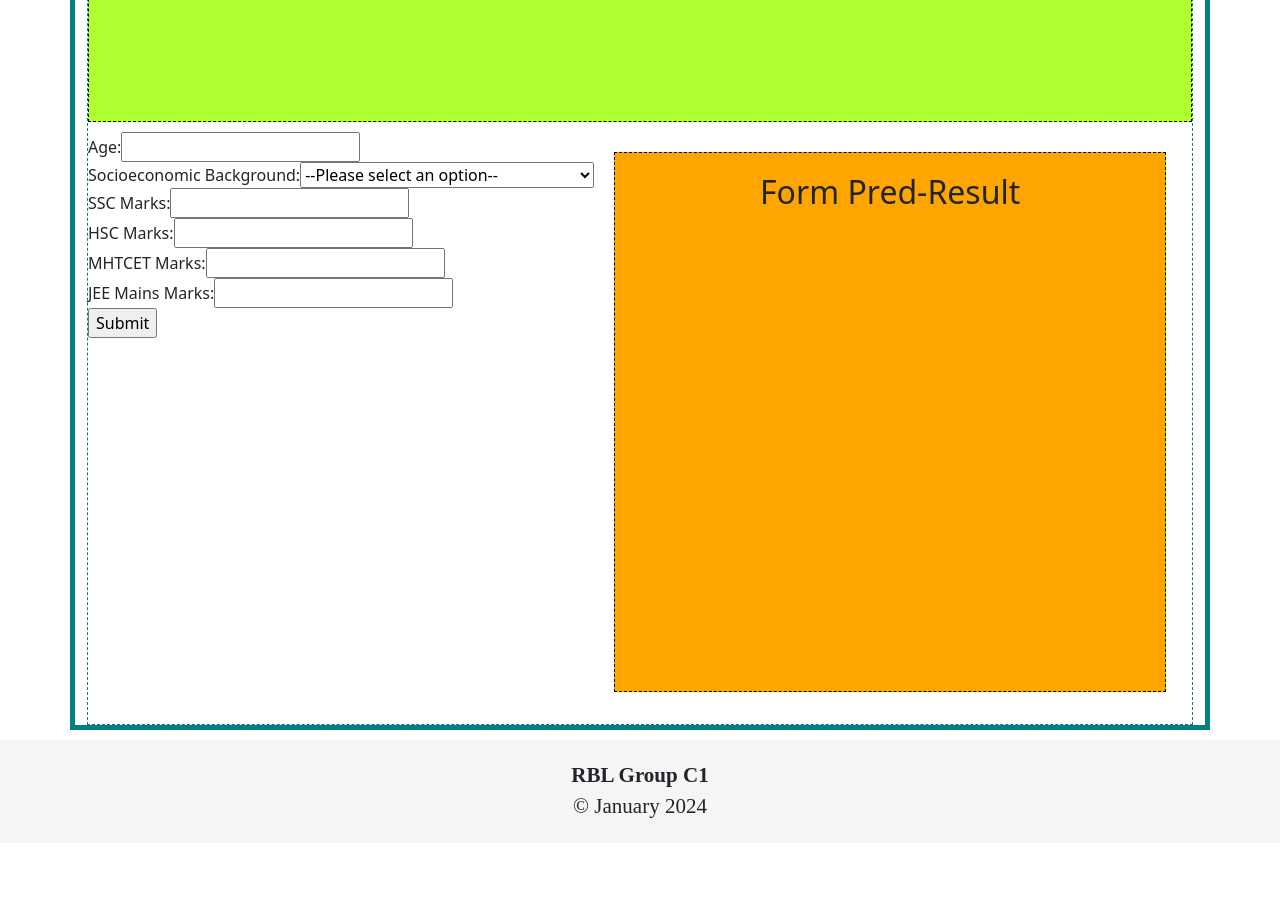
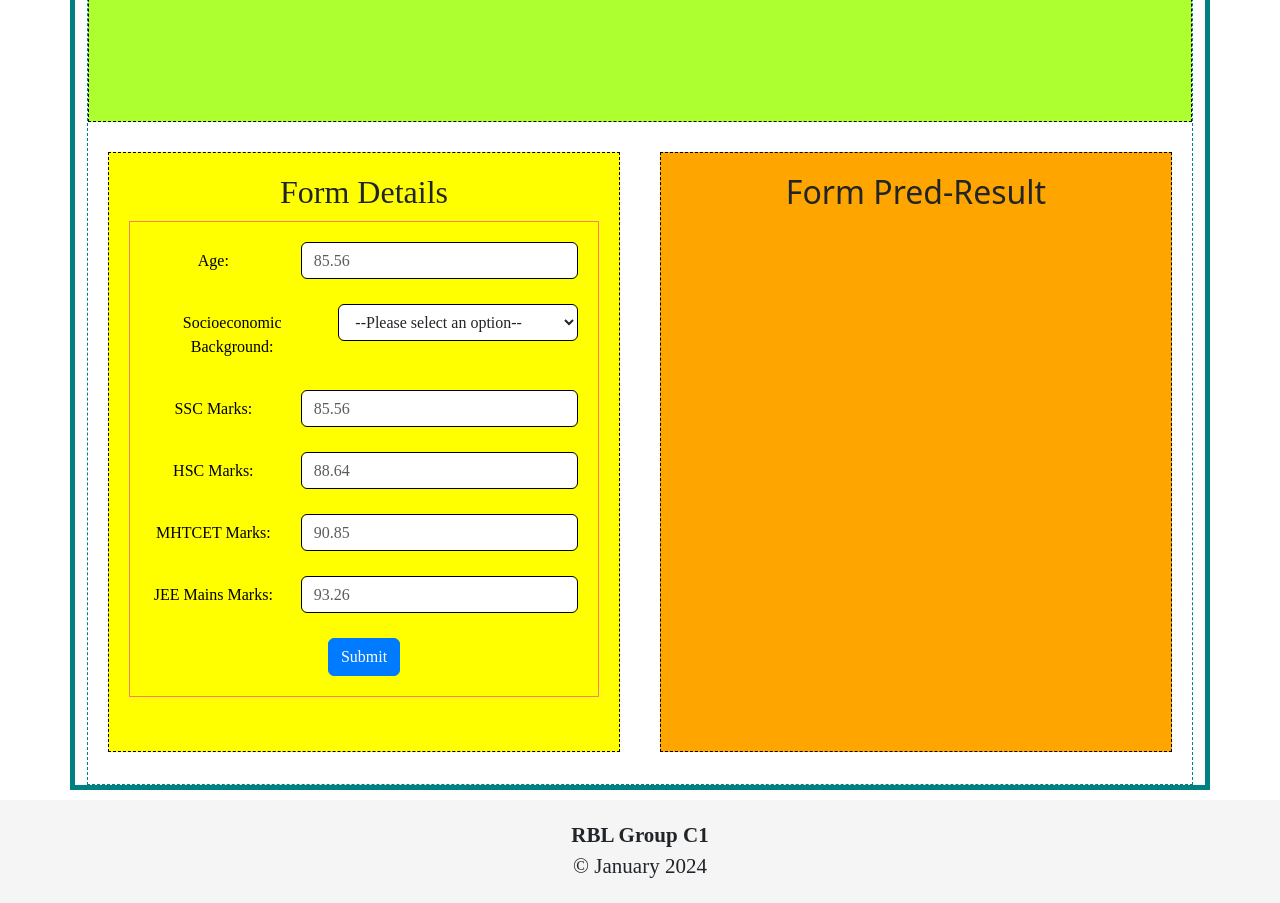
Before and after one commit to KarthikShetty27/project-frontend, a React (Create React App) app: page / in a window 1280 px wide. Shown: the part 620-1523 px from the top of the page. Before the commit the page ends 1463 px from the top, so only its background shows below. Built offline with nearby package versions, Linux system fonts and the light colour scheme.

Commit message:
Changes-2.1

```diff
--- a/src/pages/Form.js
+++ b/src/pages/Form.js
@@ -21,81 +21,70 @@ function Form() {
   };
 
   return (
+    <div id="finput">
+      <h2> Form Details </h2>
+      <div className='form-data'>
         <form onSubmit={handleSubmit}>
-      <label>
-        Age:
-        <input
-          type="text"
-          value={age}
-          onChange={(event) => setAge(event.target.value)}
-          required
-        />
-      </label>
+        {/* Age */}
+          <div className="form-group row">
+            <label for="Age"  className="col-sm-4 col-form-label">Age: </label>
+            <div className="col-sm-8">
+              <input className="form-control" id="Age" type="text" placeholder="85.56" value={age} onChange={(event) => setAge(event.target.value)} required />
+            </div>
+          </div>
           <br />
-      <label>
-        Socioeconomic Background:
-        <select
-          value={seb}
-          onChange={(event) => setSeb(event.target.value)}
-          required
-        >
+        {/* Socioeconomic Background */}
+          <div  className="form-group row">
+            <label for="SEB"  className="col-sm-5 col-form-label">Socioeconomic Background: </label>
+            <div  className="col-sm-7">
+              <select id="inputState"  className="form-control" value={seb} onChange={(event) => setSeb(event.target.value)} required >
               <option value="">--Please select an option--</option>
               <option value="Open">Open</option>
               <option value="SQ - State Quota">SQ - State Quota</option>
               <option value="SC - Scheduled Castes">SC - Scheduled Castes</option>
               <option value="ST - Scheduled Tribes">ST - Scheduled Tribes</option>
-          <option value="EWS - Economically Weaker Sections">
-            EWS - Economically Weaker Sections
-          </option>
-          <option value="OBC - Other Backward Classes">
-            OBC - Other Backward Classes
-          </option>
+              <option value="EWS - Economically Weaker Sections"> EWS - Economically Weaker Sections </option>
+              <option value="OBC - Other Backward Classes"> OBC - Other Backward Classes </option>
               </select>
-      </label>
+            </div>
+          </div>
           <br />
-      <label>
-        SSC Marks:
-        <input
-          type="number"
-          step="0.01"
-          value={sscMarks}
-          onChange={(event) => setSscMarks(event.target.value)}
-          required
-        />
-      </label>
+        {/* SSC Marks */}
+          <div  className="form-group row">
+            <label for="SSC"  className="col-sm-4 col-form-label">SSC Marks: </label>
+            <div  className="col-sm-8">
+              <input type="ssc-marks" step="0.01" className="form-control" id="SSC" placeholder="85.56" value={sscMarks} onChange={(event) => setSscMarks(event.target.value)} required />
+            </div>
+          </div>
           <br />
-      <label>
-        HSC Marks:
-        <input
-          type="number"
-          step="0.01"
-          value={hscMarks}
-          onChange={(event) => setHscMarks(event.target.value)}
-        />
-      </label>
+        {/* HSC Marks */}
+          <div  className="form-group row">
+            <label for="HSC"  className="col-sm-4 col-form-label">HSC Marks: </label>
+            <div  className="col-sm-8">
+                <input type="hsc-marks" step="0.01" className="form-control" id="HSC" placeholder="88.64"  value={hscMarks} onChange={(event) => setHscMarks(event.target.value)} required />
+            </div>
+          </div>
           <br />
-      <label>
-        MHTCET Marks:
-        <input
-          type="number"
-          step="0.01"
-          value={mhtcetMarks}
-          onChange={(event) => setMhtcetMarks(event.target.value)}
-        />
-      </label>
+         {/* MHTCET Marks */}
+         <div  className="form-group row">
+            <label for="MHTCET"  className="col-sm-4 col-form-label">MHTCET Marks: </label>
+            <div  className="col-sm-8">
+                <input type="mhtcet-marks" step="0.01" className="form-control" id="MHTCET" placeholder="90.85" value={mhtcetMarks} onChange={(event) => setMhtcetMarks(event.target.value)} required />
+            </div>
+         </div>
          <br />
-      <label>
-        JEE Mains Marks:
-        <input
-          type="number"
-          step="0.01"
-          value={jeeMainsMarks}
-          onChange={(event) => setJeeMainsMarks(event.target.value)}
-        />
-      </label>
+         {/* JEE Mains Marks */}
+         <div  className="form-group row">
+            <label for="JEE"  className="col-sm-4 col-form-label">JEE Mains Marks: </label>
+            <div  className="col-sm-8">
+                <input type="jee-mains-marks" step="0.01" className="form-control" id="JEE" placeholder="93.26"  value={jeeMainsMarks} onChange={(event) => setJeeMainsMarks(event.target.value)} />
+            </div>
+         </div>
          <br />
-      <input type="submit" value="Submit" />
+          <input type="submit" value="Submit" className="btn btn-primary" />
         </form>
+      </div>
+    </div>
   );
 }
 
--- a/src/pages/assets/css/styles.css
+++ b/src/pages/assets/css/styles.css
@@ -42,7 +42,7 @@
 /* CSS common for FormInput.js, FormOutput.js  Start */
 #finput, #foutput{
     width: 50%;
-    height: 540px;
+    height: 600px;
     padding: 20px;
     text-align: center;
     margin: 20px 20px ;
```
Lines whose indentation alone changed are shown as unchanged.
